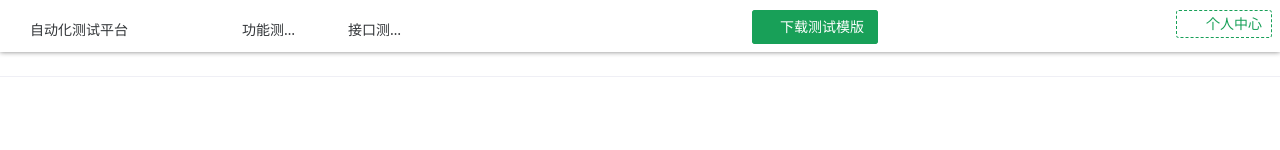
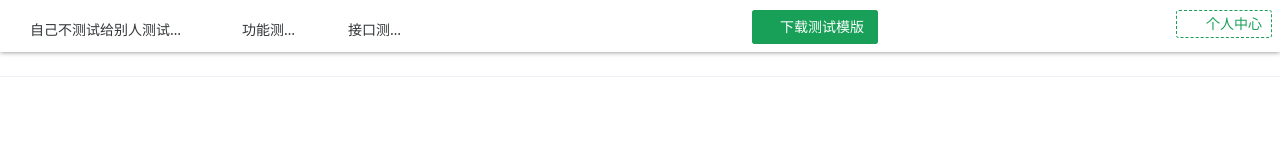
Before and after one commit to 1538379200/TestPlatform, a Vue app: page /porttest in a window 1280 px wide. Shown: the top 150 px of the page. Built offline with nearby package versions, Linux system fonts and the light colour scheme; some icons are missing.

Commit message:
用例编辑增加动态缓存，增加其他编辑逻辑

```diff
--- a/src/components/top.vue
+++ b/src/components/top.vue
@@ -16,7 +16,7 @@ const homepage = [
                 path: '/'
               }
             },
-            {default: () => '自动化测试平台'}
+            {default: () => '自己不测试给别人测试平台'}
         ),
     key: 'home'
   },
```
